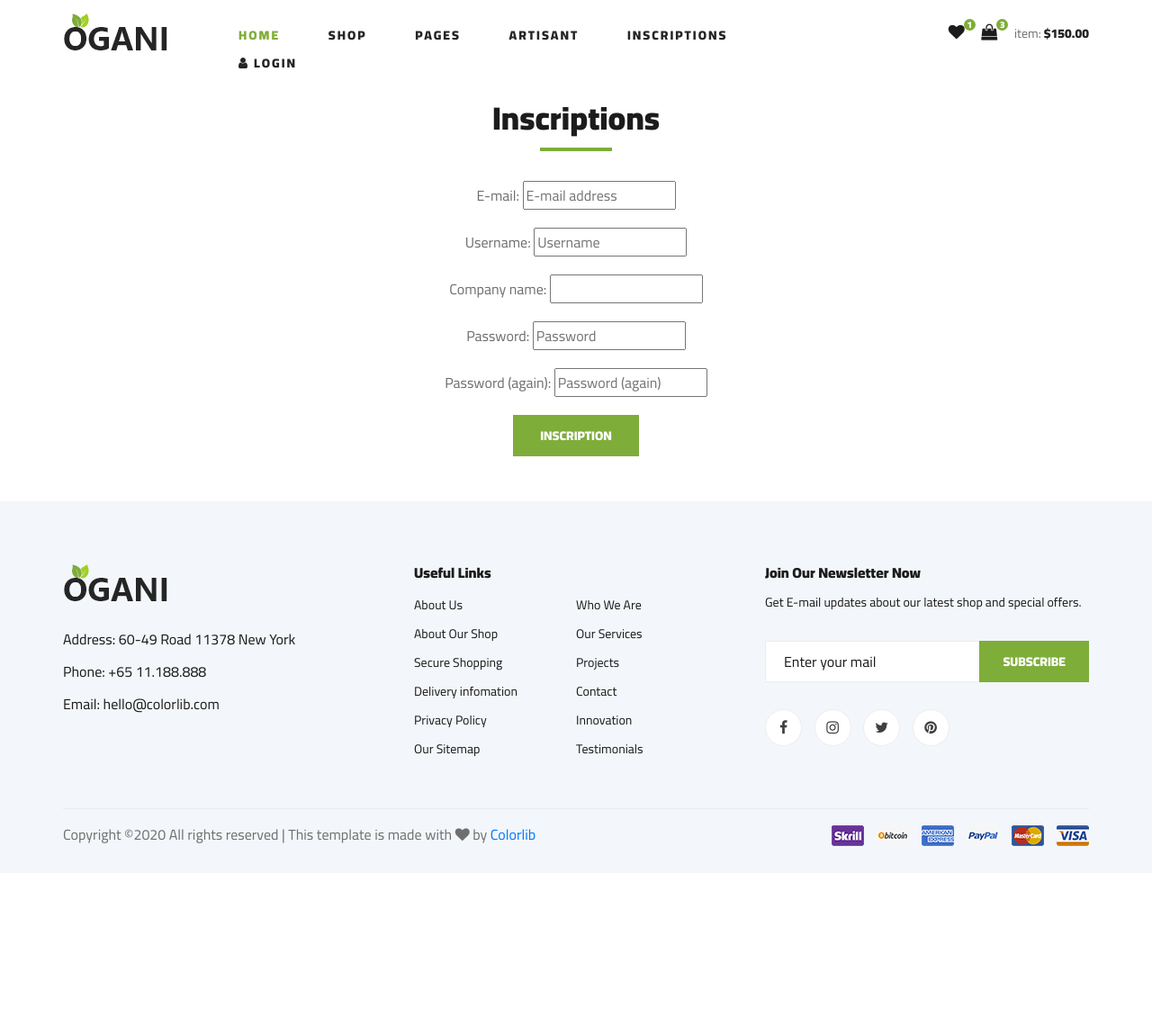
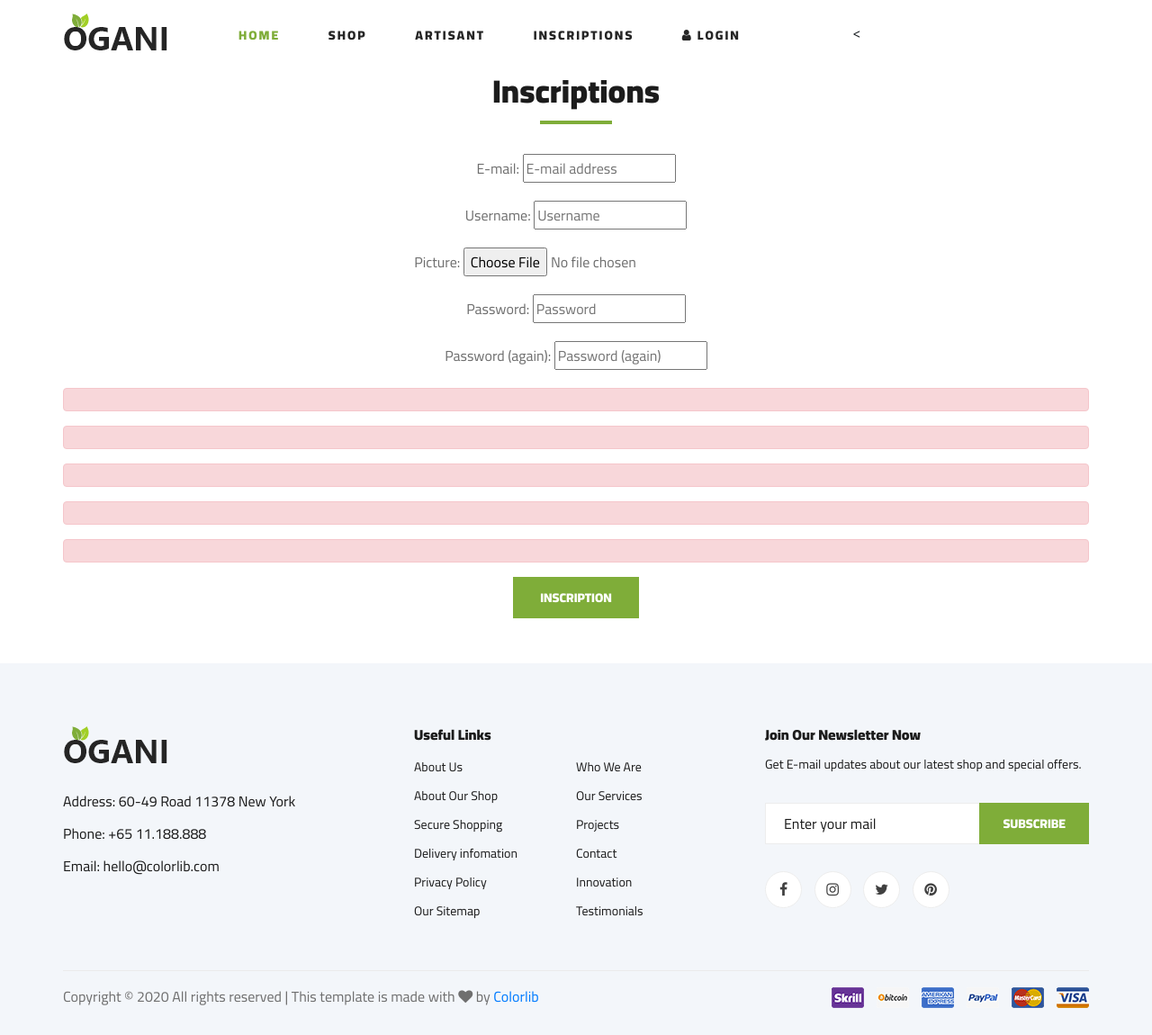
Before and after one commit to wafistos1/Ecommerce_Django, a Django app: page /accounts/signup/user/ in a window 1280 px wide. Shown: the whole page at 90% size. Before the commit the page ends 940 px from the top, so only its background shows below. Run offline with Django 3.2, Linux system fonts and the light colour scheme; some libraries are stand-ins or nearby versions.

Commit message:
add avatar to profile user

```diff
--- a/Accounts/admin.py
+++ b/Accounts/admin.py
@@ -1,6 +1,6 @@
 from django.contrib import admin
-from .models import CompanyUser, ArtisantUser
+from .models import ProfileUser, ArtisantUser
 
 # Register your models here.
-admin.site.register(CompanyUser)
+admin.site.register(ProfileUser)
 admin.site.register(ArtisantUser)
--- a/Accounts/forms.py
+++ b/Accounts/forms.py
@@ -1,35 +1,35 @@
 from django import forms
 from django.contrib.auth import get_user_model
 from allauth.account.forms import SignupForm
-from .models import CompanyUser, ArtisantUser, TYPE_CHOICES
+from .models import ProfileUser, ArtisantUser, TYPE_CHOICES
 
 
-class CompanySignupForm(SignupForm):
+class ProfileSignupForm(SignupForm):
     # declare here all the extra fields in CompanyUser model WITHOUT
     # the OneToOneField to User
     # (N.B: do NOT try to declare Meta class with model=CompanyUser,
     # it won't work!)
-    company_name = forms.CharField(max_length=50, required=True, strip=True)
+    picture = forms.ImageField()
 
     # Override the save method to save the extra fields
     # (otherwise the form will save the User instance only)
     def save(self, request):
         # Save the User instance and get a reference to it
-        user = super(CompanySignupForm, self).save(request)
+        user = super(ProfileSignupForm, self).save(request)
         # Create an instance of your model with the extra fields
         # then save it.
         # (N.B: the are already cleaned, but if you want to do some
         # extra cleaning just override the clean method as usual)
-        company_user = CompanyUser(
-            contact_person=user,
-            company_name=self.cleaned_data.get('company_name')
+        profile_user = ProfileUser(
+            profile_user=user,
+            picture=self.cleaned_data.get('picture')
         )
-        company_user.save()
+        profile_user.save()
 
         # Remember to return the User instance (not your custom user,
         # the Django one), otherwise you will get an error when the
         # complete_signup method will try to look at it.
-        return company_user.contact_person
+        return profile_user.profile_user
 
 
 class ArtisantSignupForm(SignupForm):
--- a/Accounts/templates/Accounts/signup_user.html
+++ b/Accounts/templates/Accounts/signup_user.html
@@ -9,11 +9,20 @@
 
     <h2>Inscriptions</h2>
     <br><br>
-    <form action="">
+    <form class="contact1-form validate-form" method="POST" action="" enctype="multipart/form-data">
+        {% csrf_token %}
+        {{ form.as_p }}
 
-        {{ form.as_p }}
+        {% for field in form %}
+        <div class="fieldWrapper">
+            <p class="alert alert-danger">{{ field.errors }}</p>
+            {% if field.help_text %}
+            <p class="alert alert-warning">{{ field.help_text|safe }}</p>
+            {% endif %}
+        </div>
+        {% endfor %}
+        <button type="submit" class="site-btn">Inscription</button>
     </form>
-    <button type="submit" class="site-btn">Inscription</button>
 </div>
 
 
--- a/Accounts/views.py
+++ b/Accounts/views.py
@@ -1,15 +1,15 @@
-from .models import CompanyUser, ArtisantUser
-from .forms import CompanySignupForm, ArtisantSignupForm
+from .models import ProfileUser, ArtisantUser
+from .forms import ProfileSignupForm, ArtisantSignupForm
 from allauth.account.views import SignupView
 
 
-class CompanyUserSignupView(SignupView):
+class ProfileUserSignupView(SignupView):
     # The referenced HTML content can be copied from the signup.html
     # in the django-allauth template folder
     template_name = 'Accounts/signup_user.html'
 
     # the previously created form class
-    form_class = CompanySignupForm
+    form_class = ProfileSignupForm
 
     # the view is created just a few lines below
     # N.B: use the same name or it will blow up
@@ -22,7 +22,7 @@
 
 
 # Create the view (we will reference to it in the url patterns)
-signup_user = CompanyUserSignupView.as_view()
+signup_user = ProfileUserSignupView.as_view()
 
 
 class ArtisantUserSignupView(SignupView):
--- a/YaTache/settings/_base.py
+++ b/YaTache/settings/_base.py
@@ -165,6 +165,8 @@
 STATIC_URL = '/static/'
 STATIC_ROOT = os.path.join(BASE_DIR, 'staticfiles')
 
+MEDIA_URL = '/media/'
+MEDIA_ROOT = os.path.join(BASE_DIR, "media")
 
 STATICFILES_DIRS = [
     os.path.join(BASE_DIR, "static"),
--- a/YaTache/urls.py
+++ b/YaTache/urls.py
@@ -25,3 +25,5 @@
     path('', include('Annonce.urls')),
     path('accounts/', include('allauth.urls')),
 ]
+if settings.DEBUG:
+    urlpatterns += static(settings.MEDIA_URL, document_root=settings.MEDIA_ROOT)
--- a/templates/index.html
+++ b/templates/index.html
@@ -97,39 +97,54 @@
             <div class="row">
                 <div class="col-lg-2">
                     <div class="header__logo">
-                        <a href="./index.html"><img src="{% static 'img/logo.png' %}"  alt=""></a>
+                        <a href="./index.html"><img src="{% static 'img/logo.png' %}" alt=""></a>
                     </div>
                 </div>
                 <div class="col-lg-7">
-                    <nav class="header__menu">
+                    <nav class="header__menu" style="left: 0;">
                         <ul>
                             <li class="active"><a href="./index.html">Home</a></li>
                             <li><a href="./shop-grid.html">Shop</a></li>
-                            <li><a href="#">Pages</a>
-                                <ul class="header__menu__dropdown">
-                                    <li><a href="./shop-details.html">Shop Details</a></li>
-                                    <li><a href="./shoping-cart.html">Shoping Cart</a></li>
-                                    <li><a href="./checkout.html">Check Out</a></li>
-                                    <li><a href="./blog-details.html">Blog Details</a></li>
-                                </ul>
+                            {% if user.is_authenticated %}
+
+
+
+
                             </li>
-                            <li><a href="{% url 'artisant_user' %}">Artisant</a></li>
+                            {% else %}
+                            <li><a href=" {% url 'artisant_user' %}">Artisant</a></li>
                                         <li><a href="{% url 'signup_user' %}">Inscriptions</a></li>
-                            <li> <a href="{% url 'account_login'%}"><i class="fa fa-user"></i> Login</a></li>
+                                        <li> <a href="{% url 'account_login'%}"><i class="fa fa-user"></i> Login</a>
+                                        </li>
+                                        {% endif %}
                                     </ul>
                                 </nav>
                 </div>
                 <div class="col-lg-3">
-                    <div class="header__cart">
+                    <div class="header__menu">
                         <ul>
+                            {% if user.is_authenticated %}
                             <li><a href="#"><i class="fa fa-heart"></i> <span>1</span></a></li>
                             <li><a href="#"><i class="fa fa-shopping-bag"></i> <span>3</span></a></li>
+                            <li> <a href="#" class=" profile ">{{ user.username }} <img
+                                        src="{{ user.profile.picture.url }}"> <b class="caret"></b></a>
+                                <nav class="header__menu">
+                                    <ul class=" header__menu__dropdown">
+                                        <li><a href="">Profile</a></li>
+                                        <li><a href="">Mes annonces</a></li>
+                                        <li><a href="{% url 'account_logout'%}"">Sortir</a></li>
                             </ul>
-                        <div class="header__cart__price">item: <span>$150.00</span></div>
+                        </nav>
+                    </li>
+                            {% else %}
+                            {% endif %}
+
+                        </ul>
+                        <
                     </div>
                 </div>
             </div>
-            <div class="humberger__open">
+            <div class=" humberger__open">
                                                 <i class="fa fa-bars"></i>
                     </div>
                 </div>
@@ -726,10 +741,18 @@
             <div class="row">
                 <div class="col-lg-12">
                     <div class="footer__copyright">
-                        <div class="footer__copyright__text"><p><!-- Link back to Colorlib can't be removed. Template is licensed under CC BY 3.0. -->
-  Copyright &copy;<script>document.write(new Date().getFullYear());</script> All rights reserved | This template is made with <i class="fa fa-heart" aria-hidden="true"></i> by <a href="https://colorlib.com" target="_blank">Colorlib</a>
-  <!-- Link back to Colorlib can't be removed. Template is licensed under CC BY 3.0. --></p></div>
-                        <div class="footer__copyright__payment"><img src="{% static 'img/payment-item.png' %}" alt=""></div>
+                        <div class="footer__copyright__text">
+                            <p>
+                                <!-- Link back to Colorlib can't be removed. Template is licensed under CC BY 3.0. -->
+                                Copyright &copy;
+                                <script>document.write(new Date().getFullYear());</script> All rights reserved | This
+                                template is made with <i class="fa fa-heart" aria-hidden="true"></i> by <a
+                                    href="https://colorlib.com" target="_blank">Colorlib</a>
+                                <!-- Link back to Colorlib can't be removed. Template is licensed under CC BY 3.0. -->
+                            </p>
+                        </div>
+                        <div class="footer__copyright__payment"><img src="{% static 'img/payment-item.png' %}" alt="">
+                        </div>
                     </div>
                 </div>
             </div>
```
Also changed, not shown: Accounts/models.py (+5 -7 lines), Accounts/templates/Accounts/artisant_user.html (+9 -1 lines), Accounts/migrations/0003_auto_20200714_1806.py (added), picture/profile1.png (added), picture/profile1_3iam4E7.png (added). Lines whose indentation alone changed are shown as unchanged.
